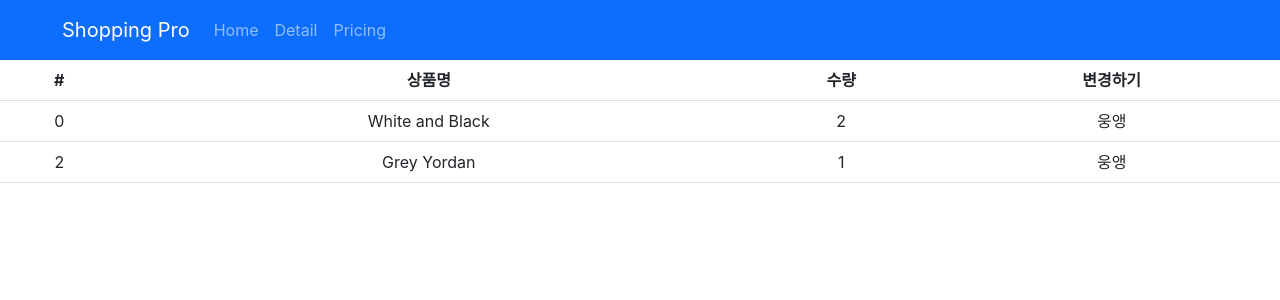
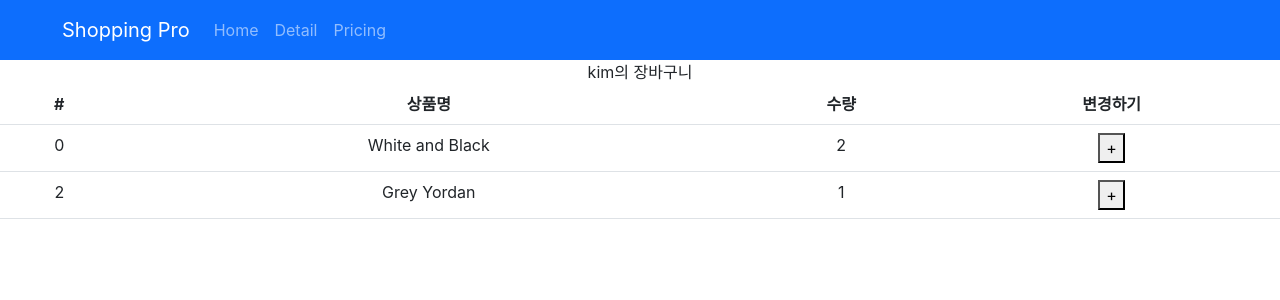
Before and after one commit to giirrr/shop, a React (Create React App) app: page /cart in a window 1280 px wide. Shown: the top 300 px of the page. Built offline with nearby package versions, Linux system fonts and the light colour scheme.

Commit message:
store의 state 변경하는법

```diff
--- a/src/pages/Cart.js
+++ b/src/pages/Cart.js
@@ -1,13 +1,14 @@
 import { Table } from "react-bootstrap";
-import { useSelector } from "react-redux";
+import { useDispatch, useSelector } from "react-redux";
+import { changeName } from "./../store.js";
 
 function Cart() {
-  let state = useSelector((state) => {
-    return state;
-  });
-  console.log(state.바구니용);
+  let state = useSelector((state) => state);
+  let dispatch = useDispatch();
+  //store.js로 요청을 보내주는 함수
   return (
     <div>
+      {state.user}의 장바구니
       <Table>
         <thead>
           <tr>
@@ -19,11 +20,19 @@ function Cart() {
         </thead>
         <tbody>
           {state.바구니용.map((a, i) => (
-            <tr>
+            <tr key={i}>
               <td>{state.바구니용[i].id}</td>
               <td>{state.바구니용[i].name}</td>
               <td>{state.바구니용[i].count}</td>
-              <td>웅앵</td>
+              <td>
+                <button
+                  onClick={() => {
+                    dispatch(changeName());
+                  }}
+                >
+                  +
+                </button>
+              </td>
             </tr>
           ))}
         </tbody>
--- a/src/store.js
+++ b/src/store.js
@@ -3,7 +3,19 @@ import { configureStore, createSlice } from "@reduxjs/toolkit";
 let user = createSlice({
   name: "user",
   initialState: "kim",
+  reducers: {
+    changeName(
+      state //기존state:kim을 뜻함
+    ) {
+      return "john " + state;
+    },
+    ㄴㅁㄹㅁㄴ() {},
+  },
 });
+
+export let { changeName } = user.actions;
+//state 변경함수들 남음
+
 let stock = createSlice({
   name: "stock",
   initialState: [10, 11, 12],
@@ -14,7 +26,7 @@ let cartdata = createSlice({
   initialState: [
     { id: 0, name: "White and Black", count: 2 },
     { id: 2, name: "Grey Yordan", count: 1 },
-  ],
+  ], //array나 object 상관없이 넣을 수 있음
 });
 
 export default configureStore({
```
